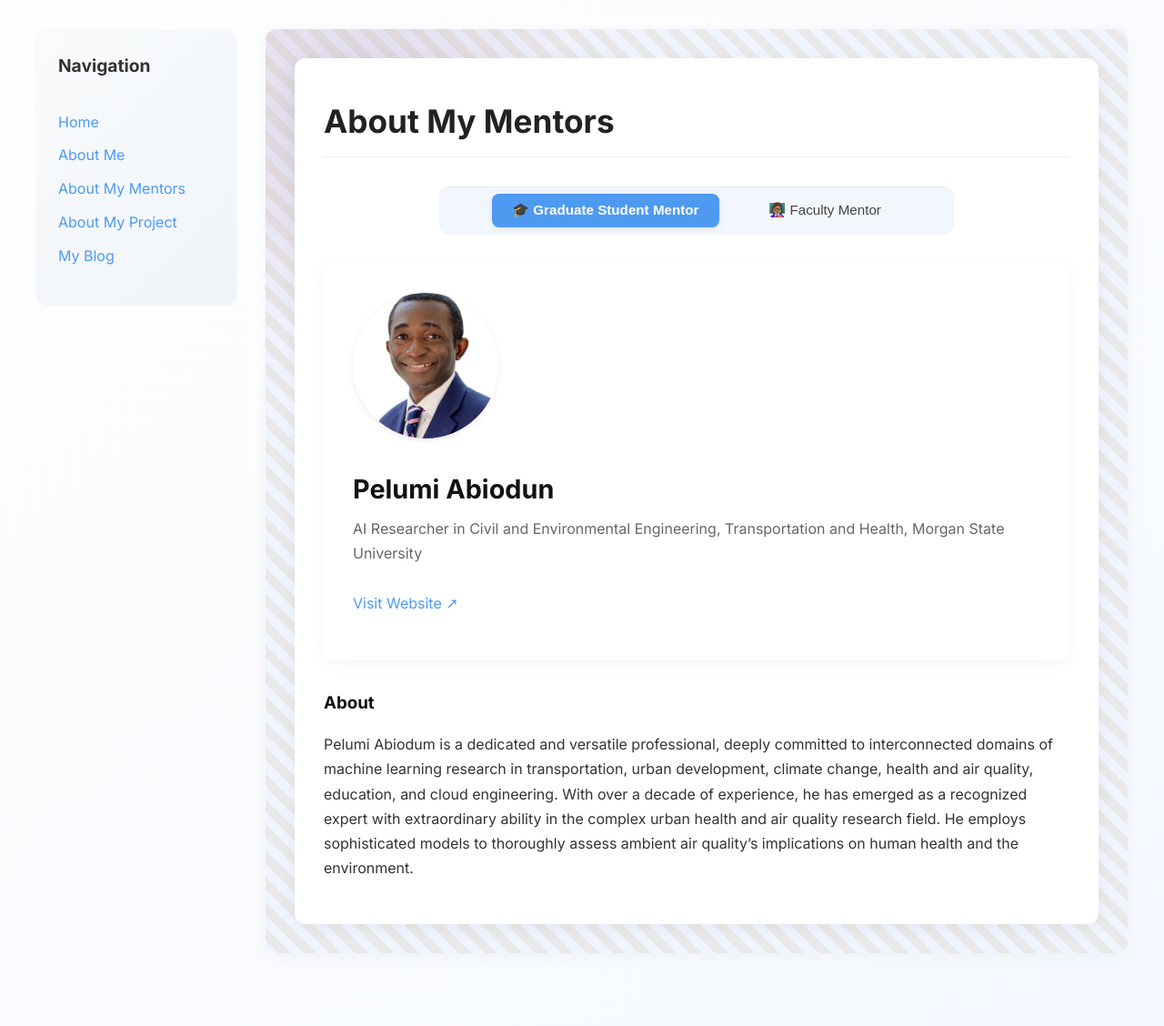
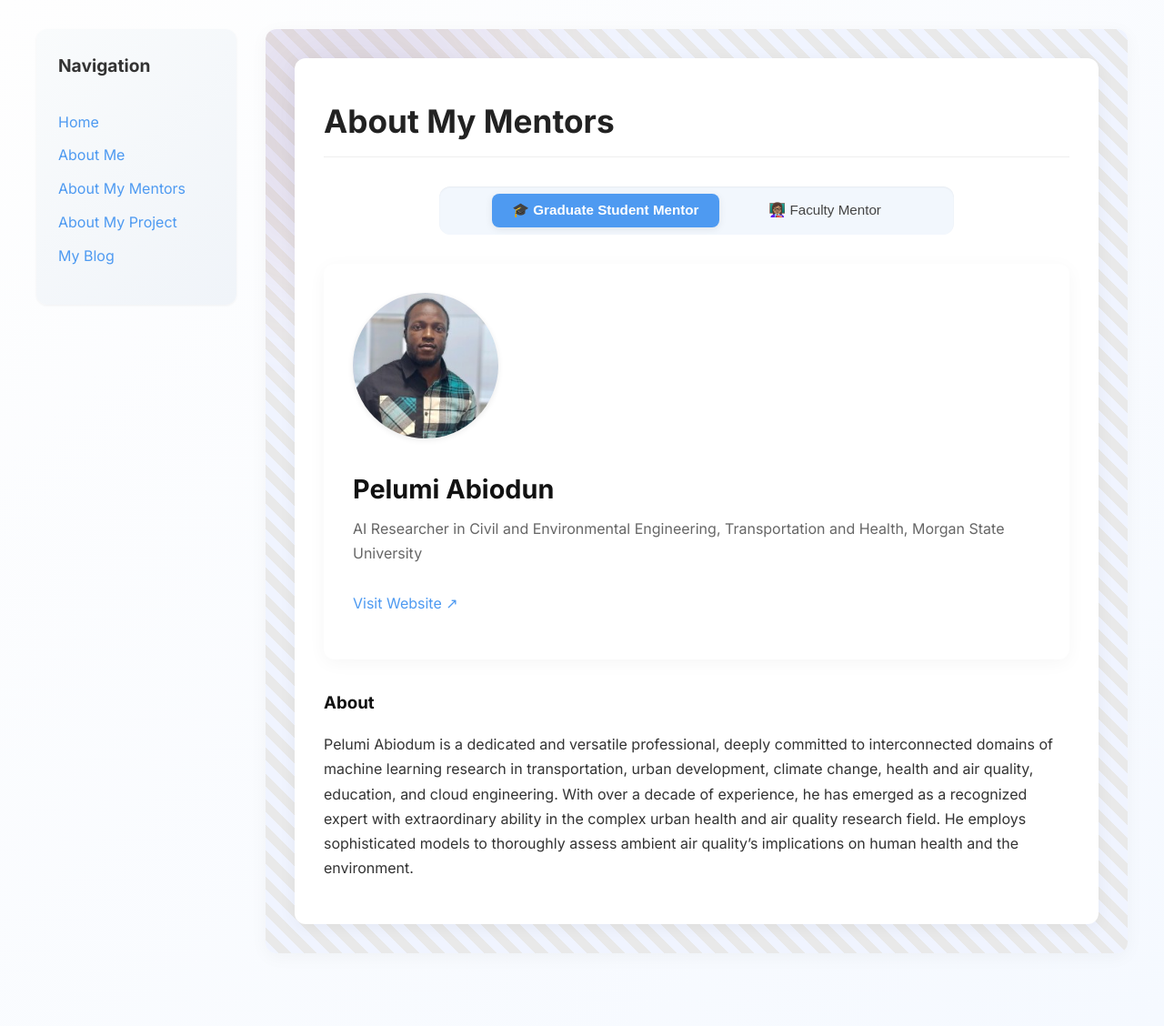
Before and after one commit to toxhi/toxhi.github.io, a Jekyll site: the page built from pages/about-my-mentor.md, in a window 1280 px wide. Shown: the whole page at 91% size. Built offline with Jekyll 4.4.1, drawn with Linux system fonts in a browser that asks for light colours.

Commit message:
Update about-my-mentor.md

```diff
--- a/pages/about-my-mentor.md
+++ b/pages/about-my-mentor.md
@@ -6,7 +6,7 @@
 graduate_mentor:
   name: Pelumi Abiodun
   title: AI Researcher in Civil and Environmental Engineering, Transportation and Health, Morgan State University
-  image: /assets/images/Owolabi_CE.jpg
+  image: /assets/images/pelumi.jpg
   website: https://linkedin.com/in/abiodunpo/
   bio: |
     Pelumi Abiodum is a dedicated and versatile professional, deeply committed to interconnected domains of machine learning research in transportation, urban development, climate change, health and air quality, education, and cloud engineering. With over a decade of experience, he has emerged as a recognized expert with extraordinary ability in the complex urban health and air quality research field. He employs sophisticated models to thoroughly assess ambient air quality's implications on human health and the environment.
@@ -14,7 +14,7 @@
 faculty_mentor:
   name: Dr. Oludare Owolabi
   title: Associate Professor, Morgan State University
-  image: /assets/images/pelumi.jpg
+  image: /assets/images/Owolabi_CE.jpg
   website: https://linkedin.com/in/oludare-owolabi-pe-mchit-reg-engr-coren-6766a299/
   bio: |
     Dr. Owolabi, P.E., joined the Morgan State University (MSU) faculty in the summer of 2010. He is the Director of the Sustainable Infrastructure Development, Smart Innovation and Resilient Engineering           Research Laboratory as well as the Director of the Undergraduate Geotechnical Laboratory at the department of Civil Engineering.
```
